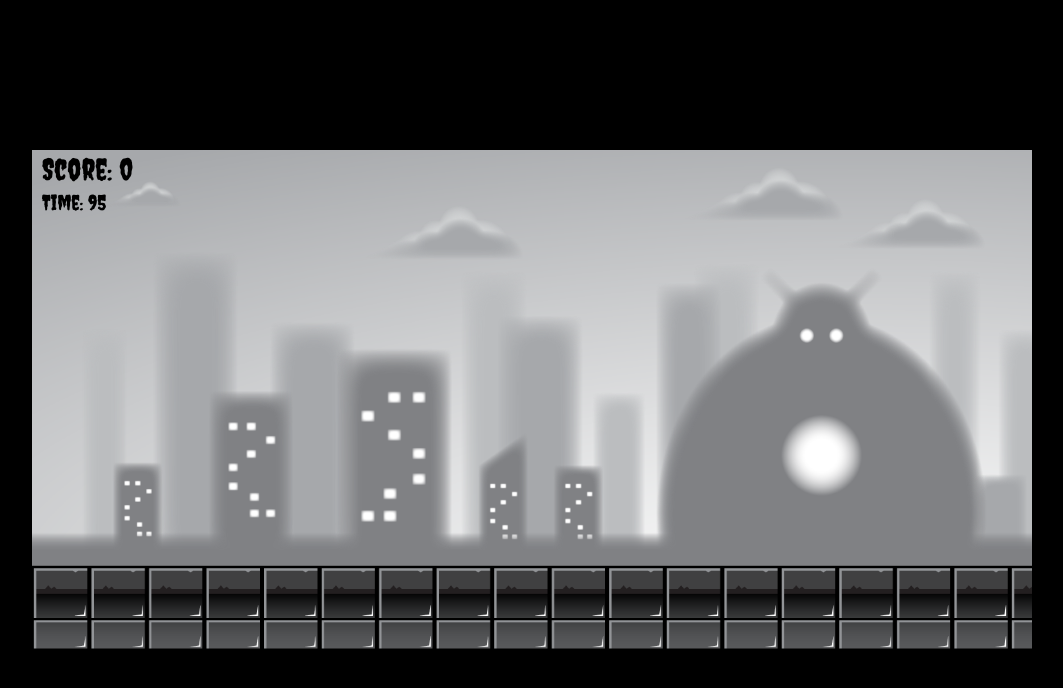
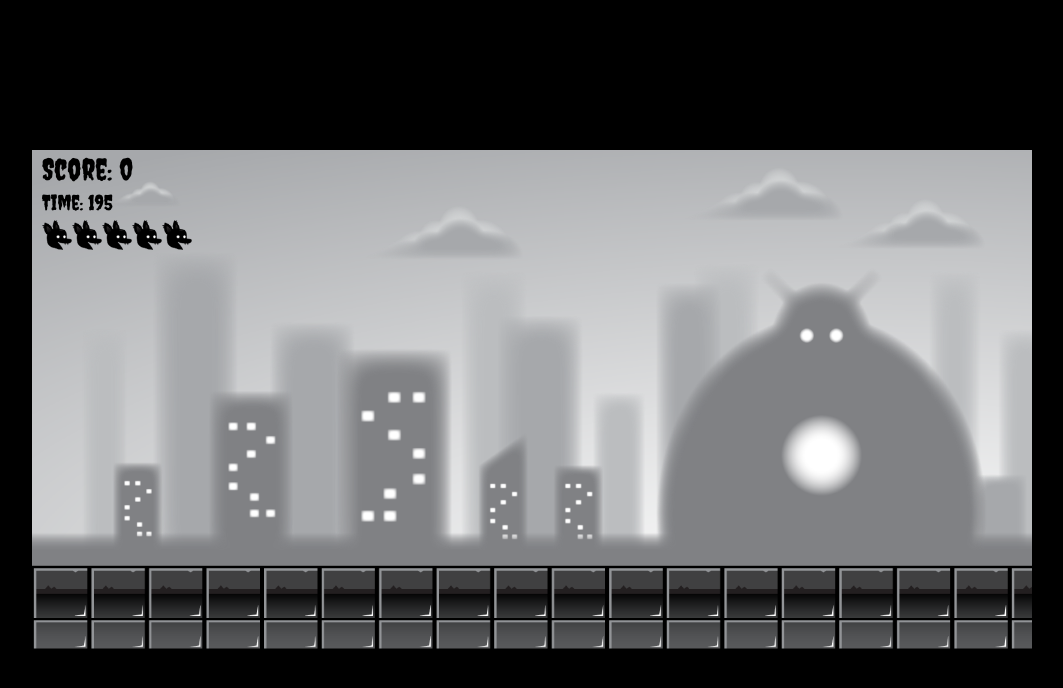
Before and after one commit to Createfornet/puppy-game, a plain HTML site: page index.html in a window 1280 px wide. Shown: the whole page, without its empty margins (108-1171 px from the left). Drawn offline with Linux system fonts and the light colour scheme; animation ran at ten frames a second.

Commit message:
some small changes like live

```diff
--- a/UI.js
+++ b/UI.js
@@ -4,7 +4,8 @@ export class UI {
     this.fontSize = 30;
     this.fontFamily = 'Creepster';
     this.fontColor = '#000';
-    this.imgLive = document.getElementById('live')
+    this.imgLive = document.getElementById('live');
+    this.lives = 5;
   }
   draw(ctx) {
     ctx.font = this.fontSize + 'px ' + this.fontFamily;
@@ -17,19 +18,21 @@ export class UI {
     // timer
     ctx.font = this.fontSize * 0.7 + 'px ' + this.fontFamily;
     ctx.fillText(
-      `Time: ${((this.game.maxTime - this.game.time)* .001).toFixed(0)}`,
+      `Time: ${((this.game.maxTime - this.game.time) * 0.001).toFixed(0)}`,
       10,
       60
     );
 
     // lives
-    ctx.drawImage(document.getElementById('live'), 10, 90, 25, 25)
+    for (let i = 0; i < this.lives; i++) {
+      ctx.drawImage(this.imgLive, i * 30 + 10, 70, 30, 30);
+    }
   }
   sendGameOverMessage(ctx) {
-    ctx.save()
-    ctx.shadowOffsetX = 2
-    ctx.shadowOffsetY = 2
-    ctx.shadowColor = '#fff'
+    ctx.save();
+    ctx.shadowOffsetX = 2;
+    ctx.shadowOffsetY = 2;
+    ctx.shadowColor = '#fff';
     ctx.textAlign = 'center';
     if (this.game.score > 5) {
       ctx.font = this.fontSize * 2 + 'px ' + this.fontFamily;
@@ -42,7 +45,11 @@ export class UI {
       );
     } else {
       ctx.font = this.fontSize * 2 + 'px ' + this.fontFamily;
-      ctx.fillText('Love at first bite?', this.game.width * 0.5, this.game.height * 0.5);
+      ctx.fillText(
+        'Love at first bite?',
+        this.game.width * 0.5,
+        this.game.height * 0.5
+      );
       ctx.font = this.fontSize * 0.75 + 'px ' + this.fontFamily;
       ctx.fillText(
         'Noppe. Better luck next time!',
@@ -50,6 +57,6 @@ export class UI {
         this.game.height * 0.6
       );
     }
-    ctx.restore()
+    ctx.restore();
   }
 }
--- a/index.html
+++ b/index.html
@@ -12,6 +12,8 @@
       href="https://fonts.googleapis.com/css2?family=Creepster&display=swap"
       rel="stylesheet"
     />
+    <!-- favicon (logo) -->
+    <link rel="shortcut icon" href="./pic/lives.png" type="image/x-icon">
     <!-- main script -->
     <script defer src="main.js" type="module"></script>
     <title>Document</title>
@@ -40,6 +42,6 @@
     <img src="./pic/boom.png" alt="collision effect" id="collision" />
 
     <!-- lives -->
-    <img src="" alt="./pic/lives.png" id="live">
+    <img src="./pic/lives.png" alt="live icon" id="live">
   </body>
 </html>
--- a/input9.js
+++ b/input9.js
@@ -2,6 +2,8 @@ export class ImputHandler {
   constructor(game) {
     this.game = game;
     this.keys = [];
+    this.gameFlow = false
+
     window.addEventListener('keydown', e => {
       if (
         (e.key.includes('Arrow') || e.key === 'Enter') &&
@@ -17,6 +19,7 @@ export class ImputHandler {
         this.keys.includes(e.key)
       )
         this.keys.splice(this.keys.indexOf(e.key), 1);
+      else if (e.key === ' ') this.gameFlow = !this.gameFlow
     });
   }
 }
--- a/main.js
+++ b/main.js
@@ -12,7 +12,7 @@ window.addEventListener('load', function () {
 
   canvas.width = 1000;
   canvas.height = 500;
-  ctx.lineWidth = 3
+  ctx.lineWidth = 3;
 
   class Game {
     constructor(width, height) {
@@ -22,31 +22,31 @@ window.addEventListener('load', function () {
       this.speed = 0;
       this.maxSpeed = 5;
       this.enemies = [];
-      this.collisions = []
-      this.particles = []
-      this.maxParticles = 50
+      this.collisions = [];
+      this.particles = [];
+      this.maxParticles = 50;
       this.player = new Player(this);
       this.input = new ImputHandler(this);
       this.background = new Background(this);
-      this.UI = new UI(this)
+      this.UI = new UI(this);
       this.enemyInterval = 1000;
       this.enemyTimer = 0;
-      this.score = 0
-      this.debug = false
-      this.time = 0
-      this.maxTime = 100000
-      this.gameOver = false
+      this.score = 0;
+      this.debug = false;
+      this.time = 0;
+      this.maxTime = 200000;
+      this.gameOver = false;
     }
     draw(ctx) {
       this.background.draw(ctx);
       this.player.draw(ctx);
       this.enemies.forEach(enemy => enemy.draw(ctx));
-      this.UI.draw(ctx)
+      this.UI.draw(ctx);
       return this;
     }
     update(deltaTime) {
-      this.time += deltaTime
-      if(this.time > this.maxTime) this.gameOver = true
+      this.time += deltaTime;
+      if (this.time > this.maxTime) this.gameOver = true;
 
       this.background.update(deltaTime);
       this.enemies.forEach(enemy => enemy.update(deltaTime));
@@ -60,13 +60,20 @@ window.addEventListener('load', function () {
       } else this.enemyTimer += deltaTime;
 
       // handle particles
-      this.particles.forEach(particle => particle.draw(ctx).update())
-      this.particles = this.particles.filter(particle => !particle.markForDelition)
-      if(this.particles.length > this.maxParticles) this.particles = this.particles.splice(0, this.maxParticles)
+      this.particles.forEach(particle => particle.draw(ctx).update());
+      this.particles = this.particles.filter(
+        particle => !particle.markForDelition
+      );
+      if (this.particles.length > this.maxParticles)
+        this.particles = this.particles.splice(0, this.maxParticles);
 
       // handle collisions
-      this.collisions = this.collisions.filter(collision => !collision.markForDelition)
-      this.collisions.forEach(collision => collision.draw(ctx).update(deltaTime))
+      this.collisions = this.collisions.filter(
+        collision => !collision.markForDelition
+      );
+      this.collisions.forEach(collision =>
+        collision.draw(ctx).update(deltaTime)
+      );
     }
     addEnemy() {
       this.enemies.push(new FlyingEnemy(this));
@@ -85,8 +92,8 @@ window.addEventListener('load', function () {
     deltaTime = timeStamp - lastTime;
     lastTime = timeStamp;
     game.draw(ctx).update(deltaTime);
-    if(!game.gameOver) requestAnimationFrame(animate);
-    else game.UI.sendGameOverMessage(ctx)
+    if (!game.gameOver) requestAnimationFrame(animate);
+    else game.UI.sendGameOverMessage(ctx);
   };
   animate(0);
 });
--- a/player9.js
+++ b/player9.js
@@ -122,15 +122,16 @@ export class Player {
   }
   checkCollision() {
     this.game.enemies.forEach(enemy => {
-      let dx = (enemy.x + enemy.width * .5) - (this.x + this.width * 0.5)
-      let dy = (enemy.y + enemy.height * .5) - (this.y + this.height * .5)
-      let distance = Math.sqrt(dx ** 2 + dy ** 2)
+      let dx = enemy.x + enemy.width * 0.5 - (this.x + this.width * 0.5);
+      let dy = enemy.y + enemy.height * 0.5 - (this.y + this.height * 0.5);
+      let distance = Math.sqrt(dx ** 2 + dy ** 2);
       if (
         // enemy.x < this.x + this.width &&
         // enemy.x + enemy.width > this.x &&
         // enemy.y < this.y + this.width &&
         // enemy.y + enemy.height > this.y
-        distance < this.width * 0.4 + enemy.width * 0.5
+        distance <
+        this.width * 0.4 + enemy.width * 0.5
       ) {
         enemy.markForDelition = true;
         this.game.collisions.push(
@@ -145,7 +146,7 @@ export class Player {
           this.currentState === this.states[10]
         ) {
           ++this.game.score;
-        } else this.setState(4, 0);
+        } else if (this.currentState !== this.states[4]) this.setState(4, 0);
       }
     });
   }
--- a/state9.js
+++ b/state9.js
@@ -96,10 +96,11 @@ export class Running extends State {
 
 export class Dizzing extends State {
   constructor(game) {
-    super(game, 'dizzing', 12);
+    super(game, 'dizzing', 11);
   }
   enter() {
     this.game.player.frameY = 4;
+    this.game.UI.lives--;
   }
   handleInput(input) {
     if (this.game.player.frameX >= 10) {
```
